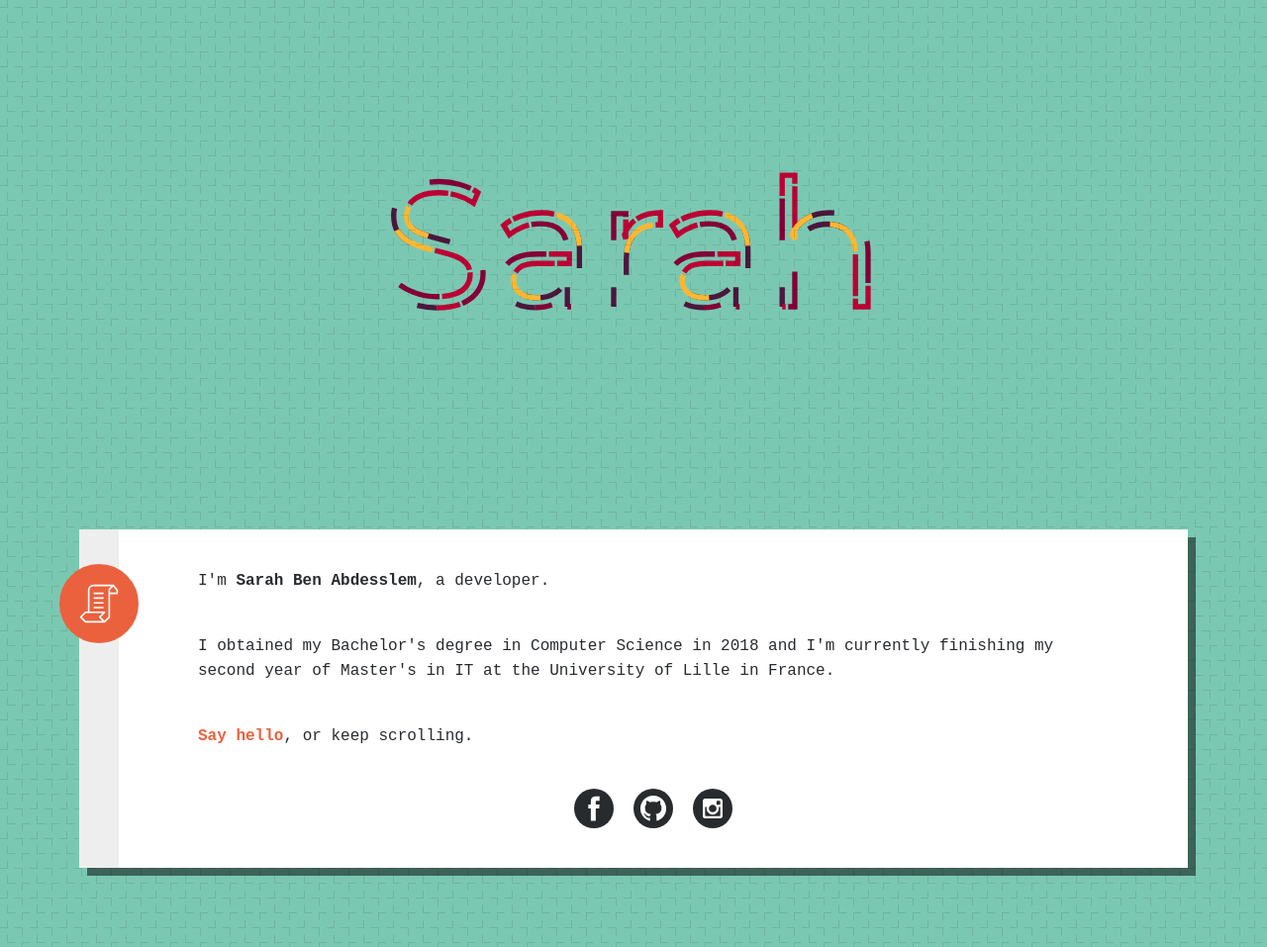
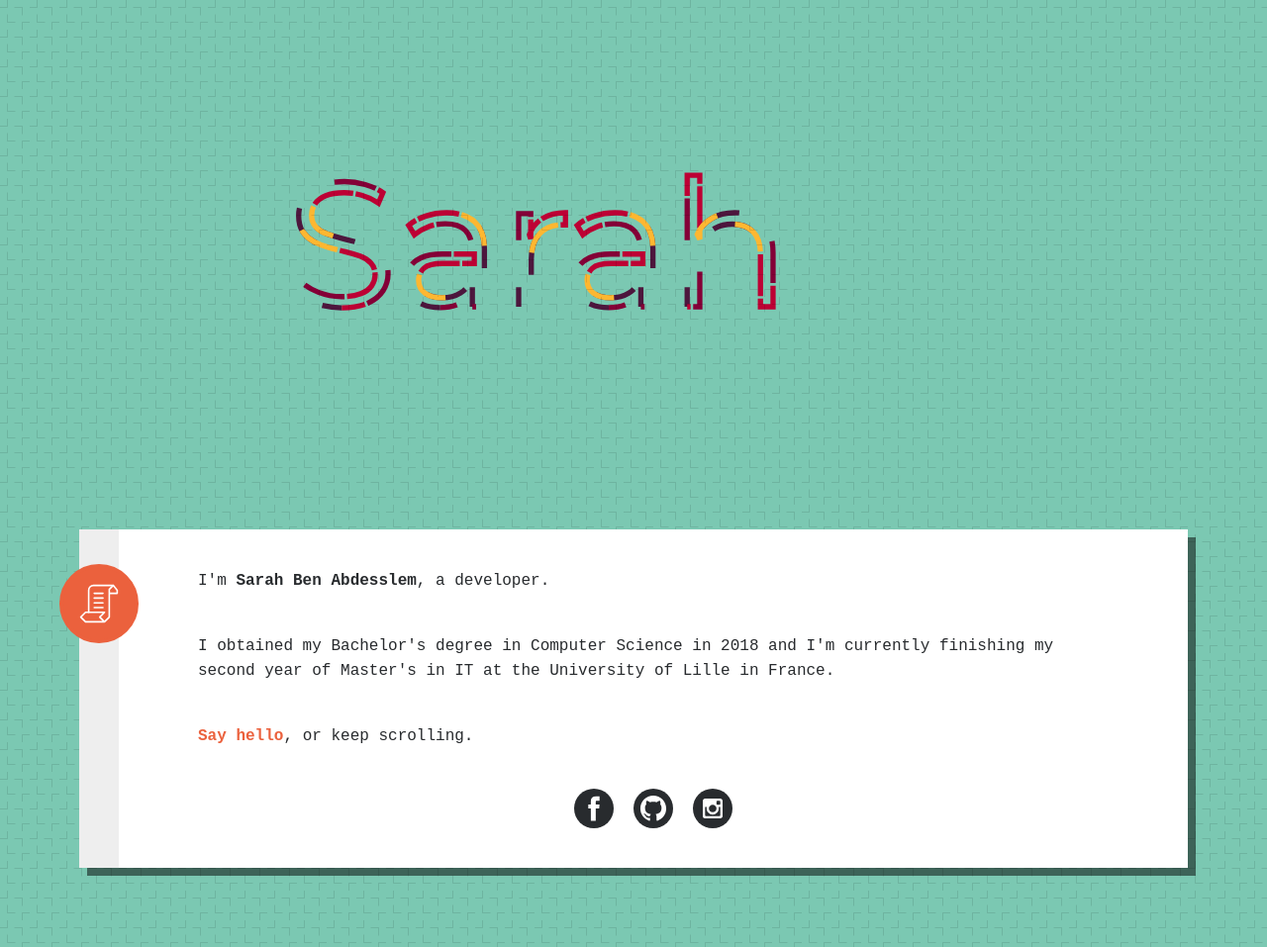
Before and after one commit to sarahetu/sarahetu.github.io, a plain HTML site: page index.html in a window 1280 px wide. Shown: the top 957 px of the page at 99% size. Drawn offline with Linux system fonts and the light colour scheme.

Commit message:
last changes

```diff
--- a/index.html
+++ b/index.html
@@ -17,7 +17,7 @@
         <div class="sarah">
           <svg viewBox="0 0 900 250">
             <symbol id="s-text">
-              <text text-anchor="middle" x="50%" y="80%">Sarah</text>
+              <text text-anchor="middle" x="40%" y="80%">Sarah</text>
             </symbol>
             <g class="g-ants">
               <use xlink:href="#s-text" class="text-copy"></use>
@@ -116,6 +116,7 @@
       </div>
     </div>
   </section>
+
 
 
   <section class="section gMyTHp" style="background-color:rgba(70, 83, 93, 1);">
@@ -253,9 +254,7 @@
     </div>
   </section>
 
-  </svg>
-  </span>
-  </div>
+
 
 
 </body>
```
